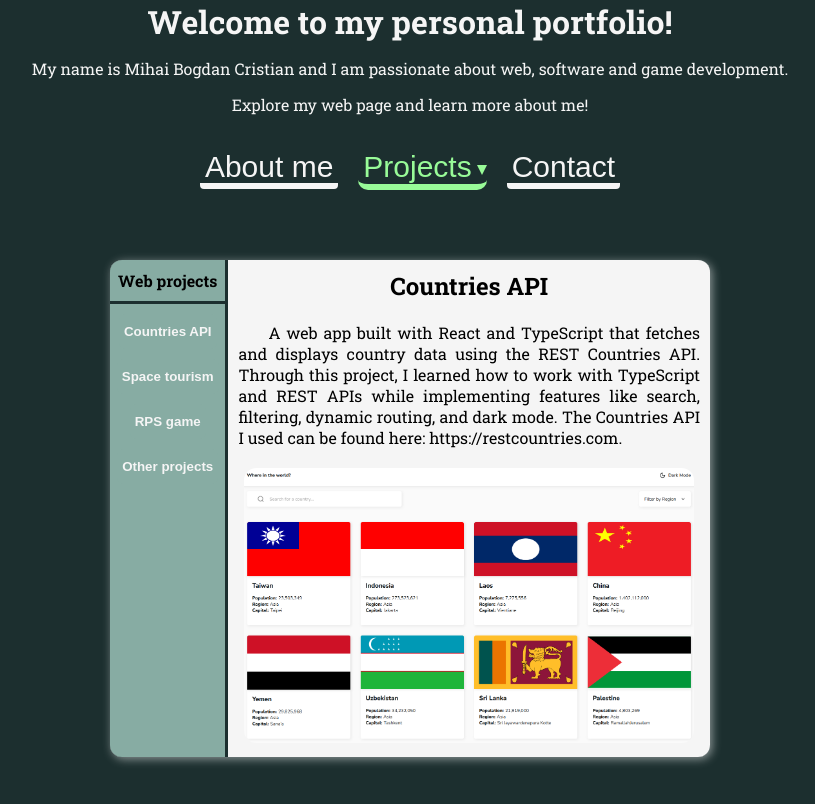
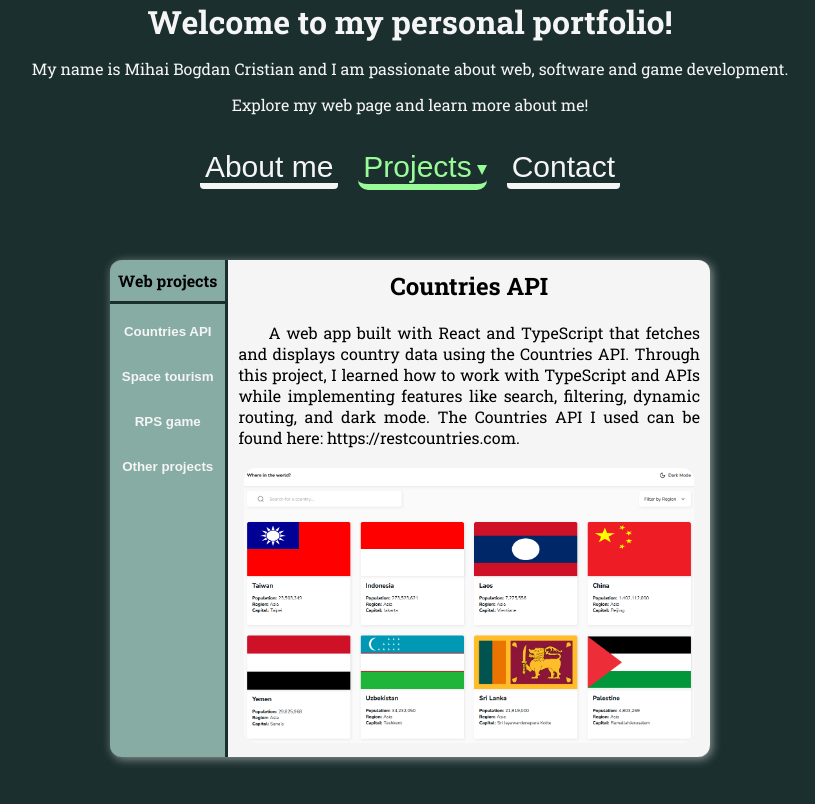
Before and after one commit to Raelian/my-portfolio, a React (Vite) app: page /my-portfolio/web in a window 1280 px wide. Shown: the top 804 px of the page, without its empty margins (230-1045 px from the left). Built offline with nearby package versions, Linux system fonts and the light colour scheme.

Commit message:
Correct description in countries API

```diff
--- a/src/components/content/web/Web.jsx
+++ b/src/components/content/web/Web.jsx
@@ -10,8 +10,8 @@ const projects = [
         id: 1,
         title: "Countries API",
         description: `A web app built with React and TypeScript that fetches and displays
-        country data using the REST Countries API. Through this project, I learned how to
-        work with TypeScript and REST APIs while implementing features like search, filtering,
+        country data using the Countries API. Through this project, I learned how to
+        work with TypeScript and APIs while implementing features like search, filtering,
         dynamic routing, and dark mode. The Countries API I used can be found here: https://restcountries.com.`,
         image: countries,
         link: "https://raelian.github.io/countries-api/"
```
